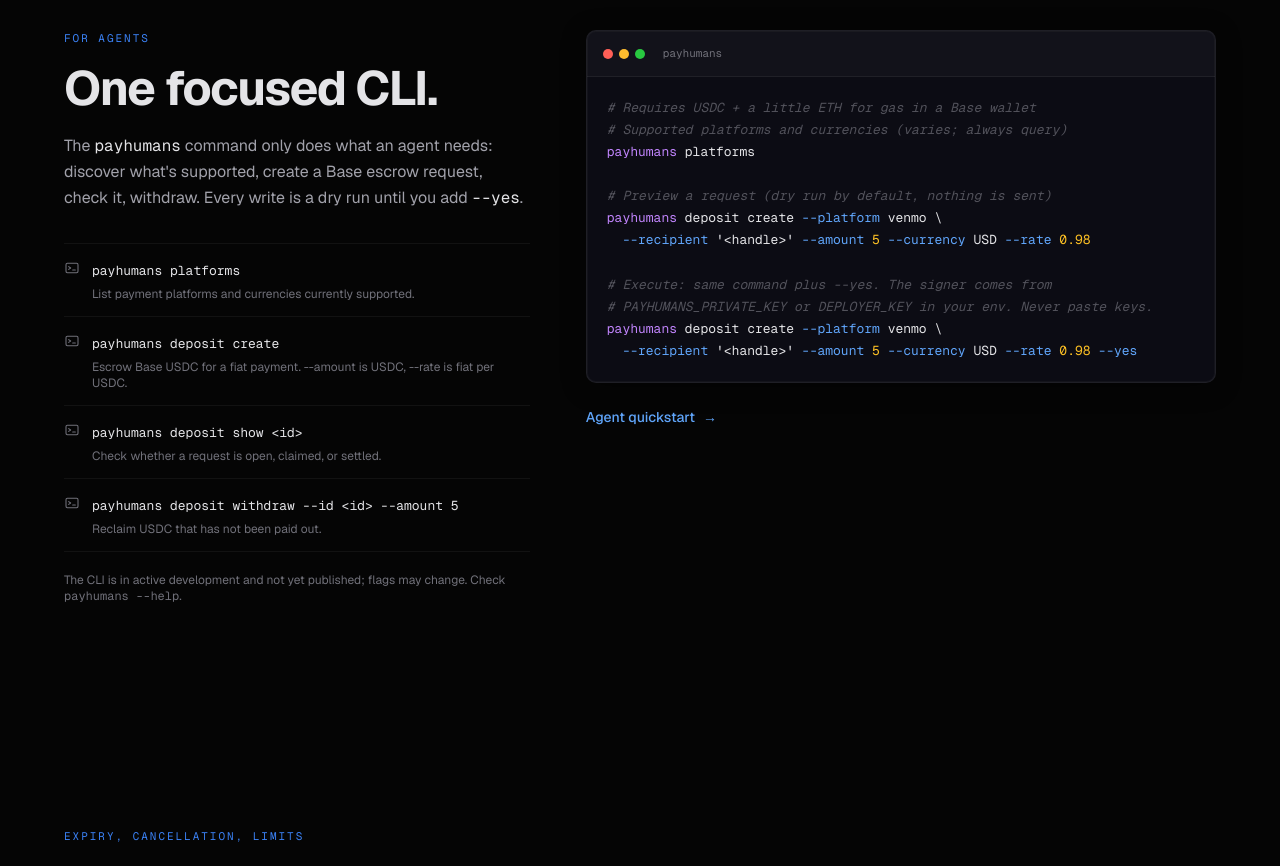
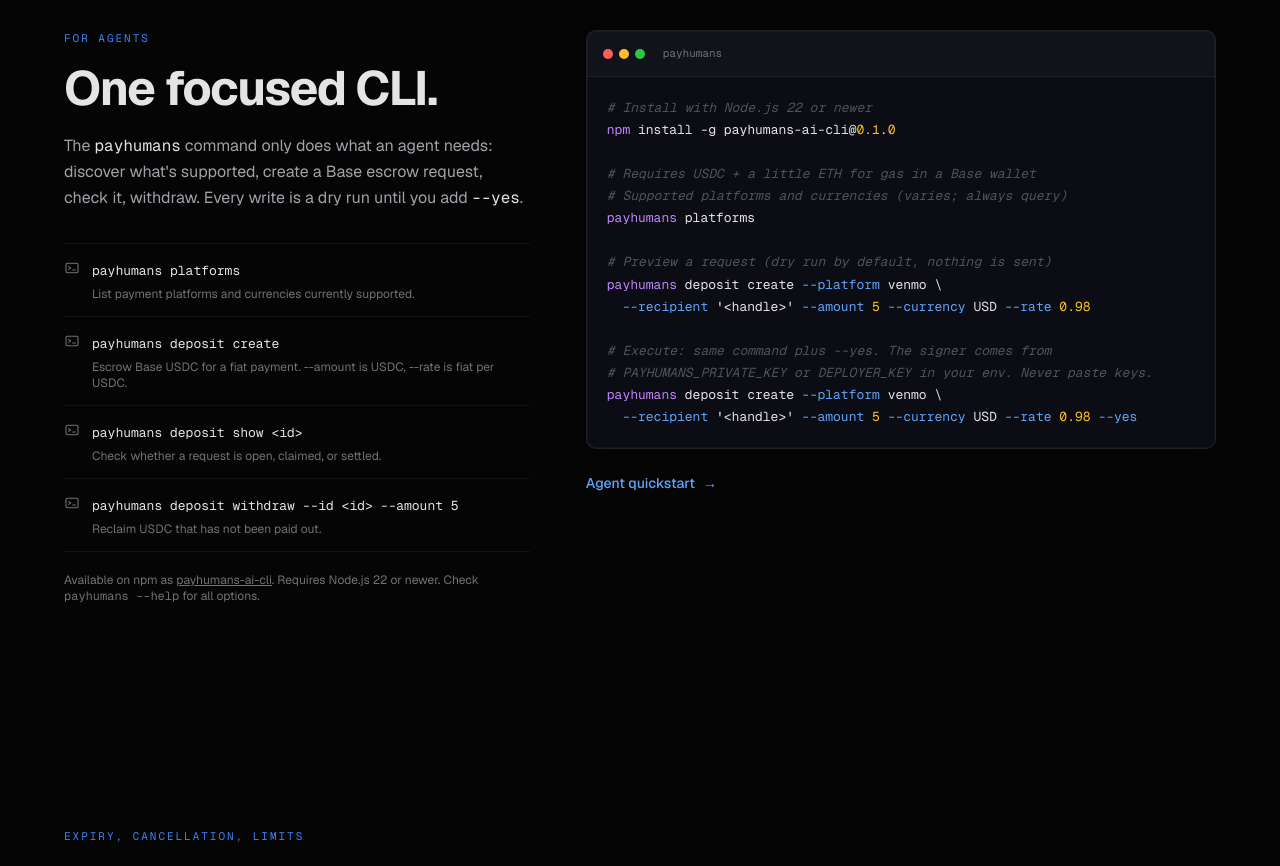
Before and after one commit to 0xSachinK/payhumans-website, a Next.js app: page / in a window 1280 px wide. Shown: the part 3800-4666 px from the top of the page. Built offline with nearby package versions, Linux system fonts and the light colour scheme.

Commit message:
docs: publish PayHumans CLI installation instructions

```diff
--- a/src/app/docs/page.tsx
+++ b/src/app/docs/page.tsx
@@ -177,9 +177,10 @@
               </p>
               <h3>1. Install</h3>
               <p>
-                Install instructions will be posted here once the package release is
-                verified. Until then, run <code>{CLI.bin} --help</code> from a local build.
+                Requires Node.js 22 or newer. Version 0.1.0 is available on{" "}
+                <a href="https://www.npmjs.com/package/payhumans-ai-cli">npm</a>.
               </p>
+              <div className="mt-3"><CodeBlock title="install">{"npm install -g payhumans-ai-cli@0.1.0\npayhumans --help"}</CodeBlock></div>
               <h3>2. Fund a Base wallet</h3>
               <p>
                 Hold USDC plus a little ETH for gas on Base in the wallet whose key the CLI will
--- a/src/components/PeerCLI.tsx
+++ b/src/components/PeerCLI.tsx
@@ -30,8 +30,9 @@
               ))}
             </ul>
             <p className="text-xs text-[var(--muted)] mt-5">
-              The CLI is in active development and not yet published; flags may change. Check{" "}
-              <code className="font-mono">{CLI.bin} --help</code>.
+              Available on npm as{" "}
+              <a href="https://www.npmjs.com/package/payhumans-ai-cli" className="underline">{CLI.packageName}</a>.
+              Requires Node.js 22 or newer. Check <code className="font-mono">{CLI.bin} --help</code> for all options.
             </p>
           </SectionReveal>
 
--- a/src/lib/constants.ts
+++ b/src/lib/constants.ts
@@ -11,7 +11,10 @@
   bin: "payhumans",
 } as const;
 
-export const CLI_QUICKSTART = `# Requires USDC + a little ETH for gas in a Base wallet
+export const CLI_QUICKSTART = `# Install with Node.js 22 or newer
+npm install -g payhumans-ai-cli@0.1.0
+
+# Requires USDC + a little ETH for gas in a Base wallet
 # Supported platforms and currencies (varies; always query)
 payhumans platforms
 
```
Also changed, not shown: 1 other file (tests, documents, lock files or other folders).
